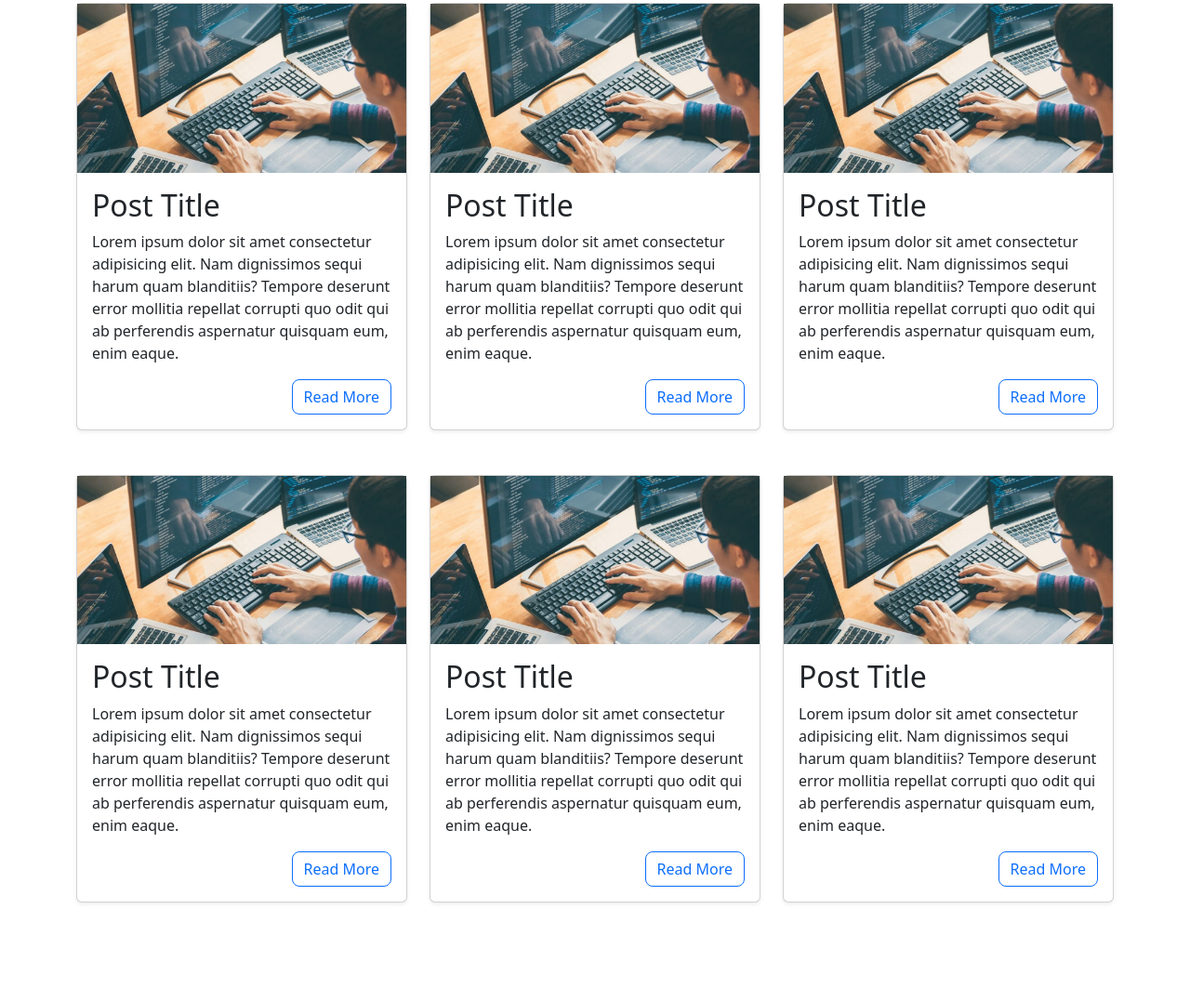
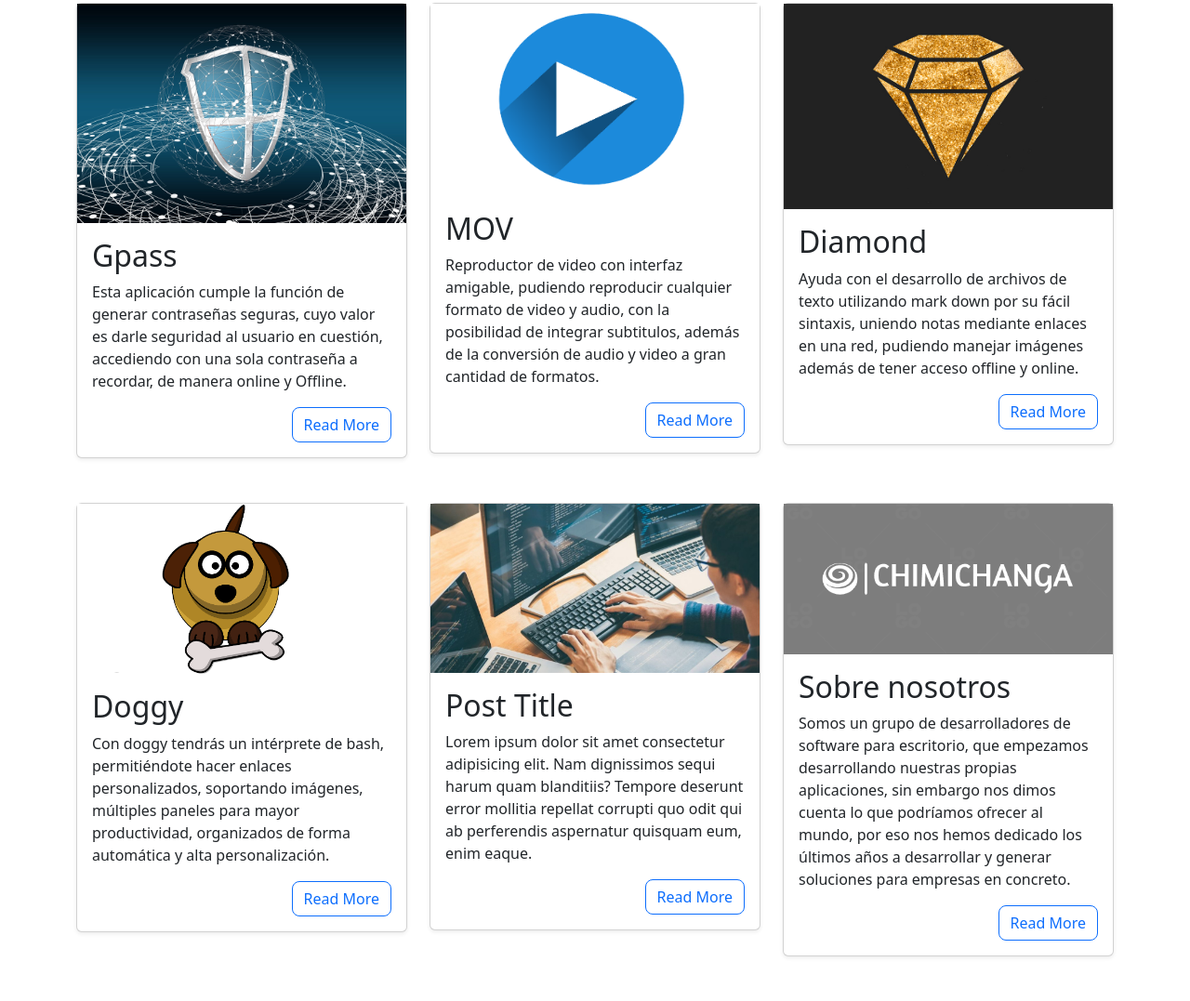
Before and after one commit to sdw2302/web_page_project_m4_vib, a plain HTML site: page blog.html in a window 1280 px wide. Shown: the part 214-1291 px from the top of the page at 93% size. Before the commit the page ends 1233 px from the top, so only its background shows below. Drawn offline with nearby package versions, Linux system fonts and the light colour scheme.

Commit message:
Metadata added, update blog posts

```diff
--- a/blog.html
+++ b/blog.html
@@ -1,9 +1,14 @@
 <!DOCTYPE html>
-<html lang="en">
+<html lang="es">
     <head>
         <meta charset="UTF-8">
         <meta http-equiv="X-UA-Compatible" content="IE=edge">
         <meta name="viewport" content="width=device-width, initial-scale=1.0">
+        <meta name="description" content="blog desarrolladores de aplicaciones de escritorio">
+        <meta name="keywords" content="Chimichanga, dev, apps, aplicaciones de escritorio">
+        <meta name="author" content="sdw2302, mikechamp4">
+        <meta name="Resource-type" content="blog">
+        <meta name="robots" content="all">
         <title>Blog</title>
         <link rel="icon" type="image/x-icon" href="/img/favicon.ico">
         <link rel="stylesheet" href="./css/styles.css">
@@ -48,19 +53,84 @@
             <div class="row">
                 <div class="col-lg-4 col-md-6 col-sm-12">
                     <div class="card mb-5 shadow-sm">
-                        <img src="./img/carousel1.jpg" class="img-fluid" alt="">
+                        <img src="./img/blog/gpass.jpg" class="img-fluid" alt="">
 
                         <div class="card-body">
                             <div class="card-title">
-                                <h2>Post Title</h2>
+                                <h2>Gpass</h2>
                             </div>
 
                             <div class="card-text">
                                 <p>
-                                    Lorem ipsum dolor sit amet consectetur adipisicing elit.
-                                    Nam dignissimos sequi harum quam blanditiis?
-                                    Tempore deserunt error mollitia repellat corrupti quo odit qui ab perferendis
-                                    aspernatur quisquam eum, enim eaque.
+                                    Esta aplicación cumple la función de generar contraseñas seguras,
+                                    cuyo valor es darle seguridad al usuario en cuestión,
+                                    accediendo con una sola contraseña a recordar, de manera online y Offline.
+                                </p>
+                            </div>
+                            <a href="#" class="btn btn-outline-primary rounded-3 float-end">Read More</a>
+                        </div>
+                    </div>
+                </div>
+
+                <div class="col-lg-4 col-md-6 col-sm-12">
+                    <div class="card mb-5 shadow-sm">
+                        <img src="./img/blog/mov.png" class="img-fluid" alt="">
+
+                        <div class="card-body">
+                            <div class="card-title">
+                                <h2>MOV</h2>
+                            </div>
+
+                            <div class="card-text">
+                                <p>
+                                    Reproductor de video con interfaz amigable,
+                                    pudiendo reproducir cualquier formato de video y audio,
+                                    con la posibilidad de integrar subtitulos,
+                                    además de la conversión de audio y video a gran cantidad de formatos.
+                                </p>
+                            </div>
+                            <a href="#" class="btn btn-outline-primary rounded-3 float-end">Read More</a>
+                        </div>
+                    </div>
+                </div>
+
+                <div class="col-lg-4 col-md-6 col-sm-12">
+                    <div class="card mb-5 shadow-sm">
+                        <img src="./img/blog/diamond.jpg" class="img-fluid" alt="">
+
+                        <div class="card-body">
+                            <div class="card-title">
+                                <h2>Diamond</h2>
+                            </div>
+
+                            <div class="card-text">
+                                <p>
+                                    Ayuda con el desarrollo de archivos de texto utilizando mark down por su fácil sintaxis,
+                                    uniendo notas mediante enlaces en una red,
+                                    pudiendo manejar imágenes además de tener acceso offline y online.
+                                </p>
+                            </div>
+                            <a href="#" class="btn btn-outline-primary rounded-3 float-end">Read More</a>
+                        </div>
+                    </div>
+                </div>
+
+                <div class="col-lg-4 col-md-6 col-sm-12">
+                    <div class="card mb-5 shadow-sm">
+                        <img src="./img/blog/doggy.png" class="img-fluid" alt="">
+
+                        <div class="card-body">
+                            <div class="card-title">
+                                <h2>Doggy</h2>
+                            </div>
+
+                            <div class="card-text">
+                                <p>
+                                    Con doggy tendrás un intérprete de bash,
+                                    permitiéndote hacer enlaces personalizados,
+                                    soportando imágenes,
+                                    múltiples paneles para mayor productividad,
+                                    organizados de forma automática y alta personalización.
                                 </p>
                             </div>
                             <a href="#" class="btn btn-outline-primary rounded-3 float-end">Read More</a>
@@ -92,85 +162,20 @@
 
                 <div class="col-lg-4 col-md-6 col-sm-12">
                     <div class="card mb-5 shadow-sm">
-                        <img src="./img/carousel1.jpg" class="img-fluid" alt="">
+                        <img src="./img/logo.png" class="img-fluid" alt="">
 
                         <div class="card-body">
                             <div class="card-title">
-                                <h2>Post Title</h2>
+                                <h2>Sobre nosotros</h2>
                             </div>
 
                             <div class="card-text">
                                 <p>
-                                    Lorem ipsum dolor sit amet consectetur adipisicing elit.
-                                    Nam dignissimos sequi harum quam blanditiis?
-                                    Tempore deserunt error mollitia repellat corrupti quo odit qui ab perferendis
-                                    aspernatur quisquam eum, enim eaque.
-                                </p>
-                            </div>
-                            <a href="#" class="btn btn-outline-primary rounded-3 float-end">Read More</a>
-                        </div>
-                    </div>
-                </div>
-
-                <div class="col-lg-4 col-md-6 col-sm-12">
-                    <div class="card mb-5 shadow-sm">
-                        <img src="./img/carousel1.jpg" class="img-fluid" alt="">
-
-                        <div class="card-body">
-                            <div class="card-title">
-                                <h2>Post Title</h2>
-                            </div>
-
-                            <div class="card-text">
-                                <p>
-                                    Lorem ipsum dolor sit amet consectetur adipisicing elit.
-                                    Nam dignissimos sequi harum quam blanditiis?
-                                    Tempore deserunt error mollitia repellat corrupti quo odit qui ab perferendis
-                                    aspernatur quisquam eum, enim eaque.
-                                </p>
-                            </div>
-                            <a href="#" class="btn btn-outline-primary rounded-3 float-end">Read More</a>
-                        </div>
-                    </div>
-                </div>
-
-                <div class="col-lg-4 col-md-6 col-sm-12">
-                    <div class="card mb-5 shadow-sm">
-                        <img src="./img/carousel1.jpg" class="img-fluid" alt="">
-
-                        <div class="card-body">
-                            <div class="card-title">
-                                <h2>Post Title</h2>
-                            </div>
-
-                            <div class="card-text">
-                                <p>
-                                    Lorem ipsum dolor sit amet consectetur adipisicing elit.
-                                    Nam dignissimos sequi harum quam blanditiis?
-                                    Tempore deserunt error mollitia repellat corrupti quo odit qui ab perferendis
-                                    aspernatur quisquam eum, enim eaque.
-                                </p>
-                            </div>
-                            <a href="#" class="btn btn-outline-primary rounded-3 float-end">Read More</a>
-                        </div>
-                    </div>
-                </div>
-
-                <div class="col-lg-4 col-md-6 col-sm-12">
-                    <div class="card mb-5 shadow-sm">
-                        <img src="./img/carousel1.jpg" class="img-fluid" alt="">
-
-                        <div class="card-body">
-                            <div class="card-title">
-                                <h2>Post Title</h2>
-                            </div>
-
-                            <div class="card-text">
-                                <p>
-                                    Lorem ipsum dolor sit amet consectetur adipisicing elit.
-                                    Nam dignissimos sequi harum quam blanditiis?
-                                    Tempore deserunt error mollitia repellat corrupti quo odit qui ab perferendis
-                                    aspernatur quisquam eum, enim eaque.
+                                    Somos un grupo de desarrolladores de software para escritorio,
+                                    que empezamos desarrollando nuestras propias aplicaciones,
+                                    sin embargo nos dimos cuenta lo que podríamos ofrecer al mundo,
+                                    por eso nos hemos dedicado los últimos años a desarrollar y generar soluciones
+                                    para empresas en concreto.
                                 </p>
                             </div>
                             <a href="#" class="btn btn-outline-primary rounded-3 float-end">Read More</a>
```
Also changed, not shown: apps.html (+6 -1 lines), contacte.html (+2 -2 lines), index.html (+10 -5 lines), img/blog/diamond.jpg (added), img/blog/doggy.png (added), img/blog/gpass.jpg (added), img/blog/mov.png (added).
